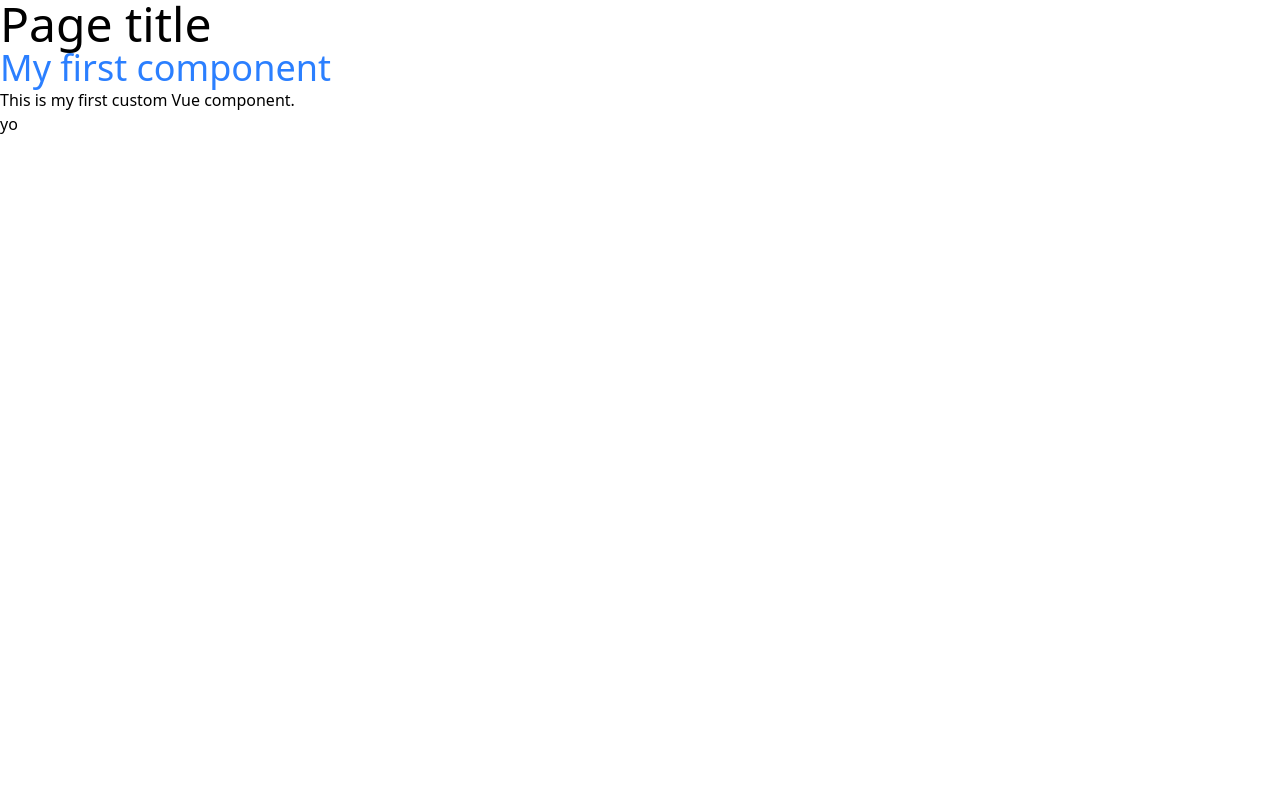
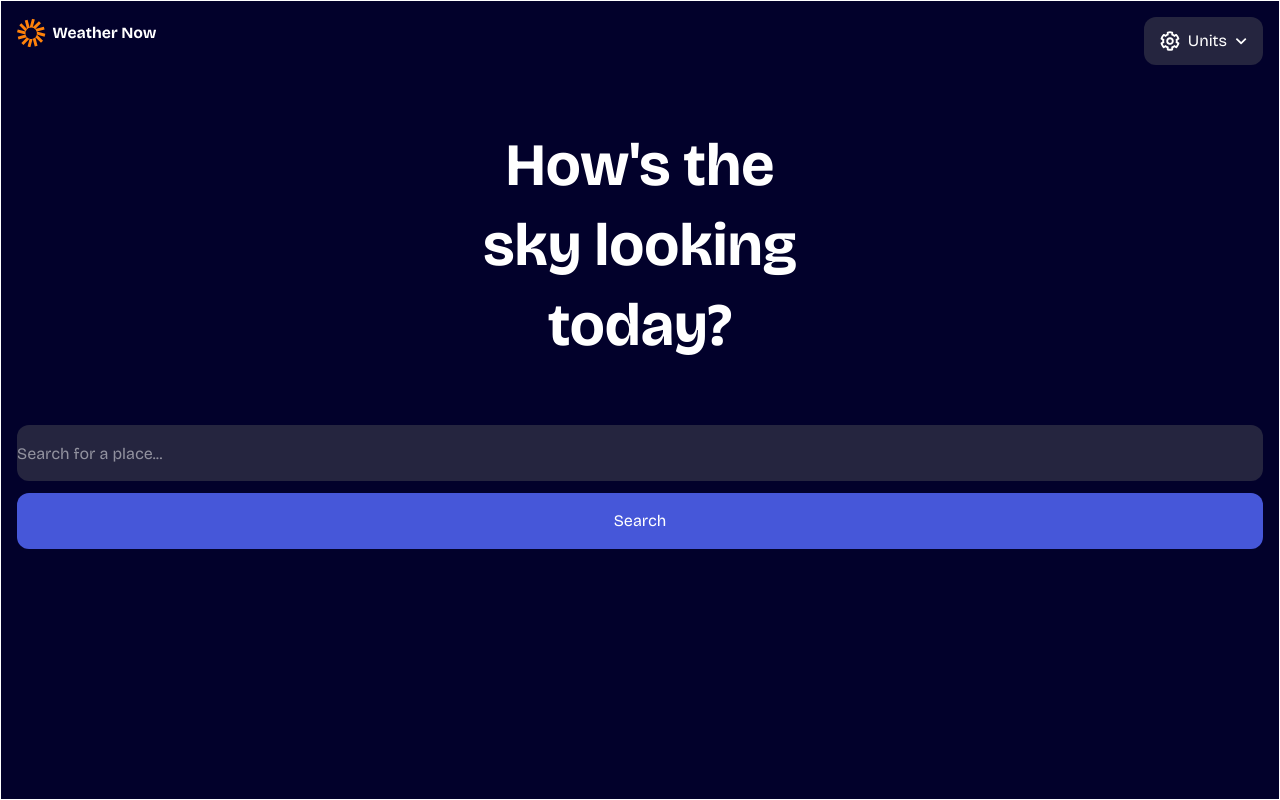
Before and after one commit to shinymeganium/Weather-app, a Vue app: page / in a window 1280 px wide. Built offline with nearby package versions, Linux system fonts and the light colour scheme.

Commit message:
progress with dropdown
now renders the dropdown button properly, button elements working, onclick working (shows the dropdown)

```diff
--- a/src/App.vue
+++ b/src/App.vue
@@ -1,9 +1,7 @@
 <template>
-  <!-- <main-container /> -->
-  <ParentComponent />
+  <MainContainer />
 </template>
 
 <script setup>
-import MainContainer from './components/MainContainer.vue'
-import ParentComponent from './components/ParentComponent.vue';
+import MainContainer from './components/MainContainer.vue';
 </script>
--- a/src/components/DDItem.vue
+++ b/src/components/DDItem.vue
@@ -1,9 +1,9 @@
 <template>
-  <li :class="classes">
-    {{ text }}
-  </li>
+  <button v-if="btn"></button>
+  <h3 v-else-if="h3"></h3>
+  <div v-else-if="div"></div>
 </template>
 
 <script setup>
-  defineProps(["text", "classes"]);
+  defineProps([]);
 </script>
--- a/src/components/Dropdown.vue
+++ b/src/components/Dropdown.vue
@@ -1,17 +1,16 @@
 <template>
-  <button>
-    {{ props.btnTxt }}
-    <div>
+  <button :id="btnID" :class="btnClasses">
+    <template v-for="element in btnContent" :key="element.id">
+      <img v-if="element.tag === 'img'" :src="element.src" :alt="element.alt" :class="element.classes">
+      <span v-else :class="element.classes">{{ element.text }}</span>
+    </template>
+    <template :id="ddID" :class="ddClasses">
+      asd
+    </template>
 
-    </div>
   </button>
 </template>
 
 <script setup>
-
-const props = defineProps("btnTxt");
-// const props = defineProps(
-//   "btn", "btnTxt", "btnClasses",
-//   "dd", "ddContent", "ddClasses");
-  // btnText=array of elements, dd=dropdown, ddContent=array of elements
+defineProps(["btnID", "btnClasses", "btnContent", "ddID", "ddClasses", "metric"]);
 </script>
--- a/src/components/HeaderComponent.vue
+++ b/src/components/HeaderComponent.vue
@@ -1,12 +1,18 @@
 <template>
   <header class="flex flex-col gap-15 font-bricolage-grotesque text-white">
     <div class="flex justify-between">
-      <img class="w-35 h-8" src="\src\assets\img\logo.svg" alt="logo">
+      <img class="w-35 h-8" src="/src/assets/img/logo.svg" alt="logo">
       <!-- // -->
-      <dropdown :btnText="test"/>
+      <dropdown
+        :id="btnID"
+        :class="btnClasses"
+        :btnContent="btnContent"
+        :ddID="ddID"
+        :ddClasses="ddClasses"
+        @click="btnOnclick" />
     </div>
 
-    <h1 class="px-15 text-6xl/20 text-center font-bold">
+    <h1 class="w-85 m-auto text-6xl/20 text-center font-bold">
       How's the sky looking today?
     </h1>
 
@@ -18,14 +24,51 @@
 </template>
 
 <script setup>
-import { ref } from "vue";
 import Dropdown from "./Dropdown.vue";
-const test = "test";
 
-const btnClasses ="flex justify-center relative items-center gap-2 px-4 py-3 bg-widget-color rounded-xl";
-// change to descriptive (id?, key, value etc)
-const ddValues = ["Switch to Imperial", "Temperature", "Celsius (C)", "Fahrenheit (F)", "Wind Speed", "km/h", "mph", "Precipitation", "Millimeters (mm)", "Inches (in)"];
-const c1 = "hi";
-const e1 = "p";
-const cl1 = "bg-gray-300";
+const btnID = "btnDD";
+const btnClasses = "flex justify-center relative items-center gap-2 px-4 py-3 bg-widget-color rounded-xl";
+const btnContent = [ {
+    tag: "img",
+    classes: "size-5",
+    src: "src/assets/img/icon-units.svg",
+    alt: "units"
+  },
+  {
+    tag: "span",
+    text: "Units"
+  },
+  {
+    tag: "img",
+    classes: "size-3",
+    src: "src/assets/img/icon-dropdown.svg",
+    alt: "dropdown"
+  }];
+  function btnOnclick() {
+    document.querySelector("#ddID").classList.toggle("hidden");
+  }
+
+  const isMetric = true;
+  const ddID = "ddID";
+  const ddClasses = "hidden w-53 flex flex-col absolute top-15 right-0 bg-widget-color rounded-xl";
+  const metricContent = [
+    /*
+    button
+    h3
+    div
+    div
+    hr
+    h3
+    div
+    div
+    hr
+    h3
+    div
+    div
+    */
+  ];
+
+// const btnClasses ="flex justify-center relative items-center gap-2 px-4 py-3 bg-widget-color rounded-xl";
+// // change to descriptive (id?, key, value etc)
+// const ddValues = ["Switch to Imperial", "Temperature", "Celsius (C)", "Fahrenheit (F)", "Wind Speed", "km/h", "mph", "Precipitation", "Millimeters (mm)", "Inches (in)"];
 </script>
--- a/src/components/MyFirstComponent.vue
+++ b/src/components/MyFirstComponent.vue
@@ -1,13 +1,9 @@
+<script setup>
+defineProps(["foo", "img_src", "img_classes"]);
+</script>
+
 <template>
-  <div>
-    <h2 class="text-4xl text-blue-500">My first component</h2>
-    <p>This is my first custom Vue component.</p>
-    <p>{{ foo }}</p>
+  <div class="bg-gray-300">
+    <img :src="img_src" alt="alt" :class="img_classes">
   </div>
 </template>
-
-<script setup>
-import { ref } from "vue";
-
-const foo = ref("yo");
-</script>
--- a/src/components/ParentComponent.vue
+++ b/src/components/ParentComponent.vue
@@ -1,13 +1,19 @@
 <template>
   <section>
     <h1 class="text-5xl">Page title</h1>
-    <MyFirstComponent
-     />
+    <MyFirstComponent :foo="foo"
+      :img_src="img_src"
+      :img_classes="img_classes"
+       />
+    <!-- <p>Parent also has foo: {{ foo }}</p> -->
   </section>
 </template>
 
 <script setup>
-import MyFirstComponent from './MyFirstComponent.vue';
+import { ref } from "vue";
+import MyFirstComponent from "./MyFirstComponent.vue";
 
-// access myfirstcomponent.foo here
+const foo = ref("yo");
+const img_src = "src/assets/img/icon-units.svg";
+const img_classes = "class='w-35 h-8'";
 </script>
```
